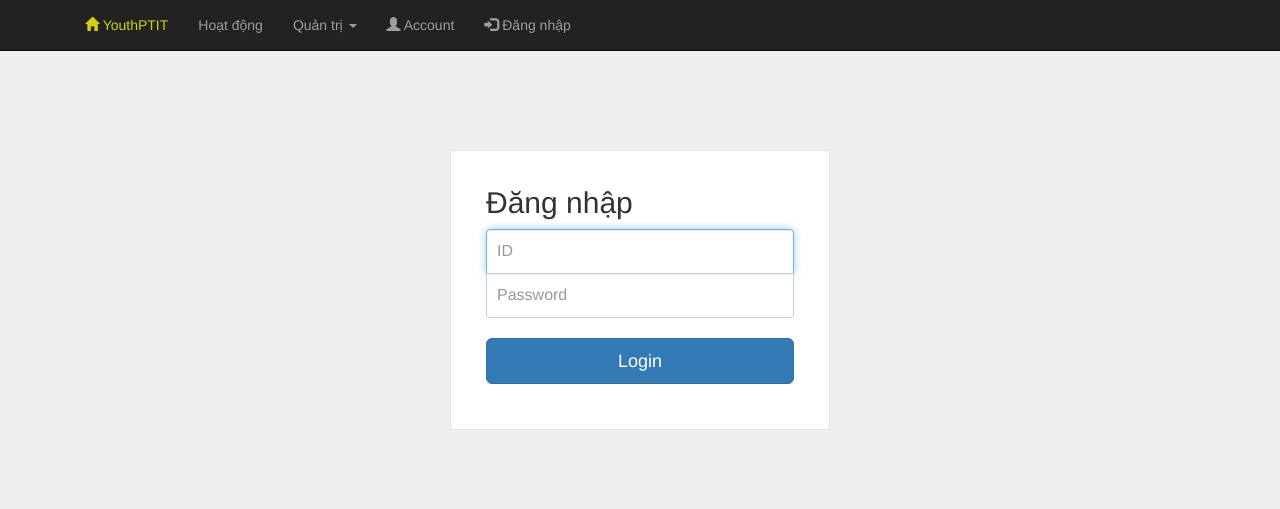
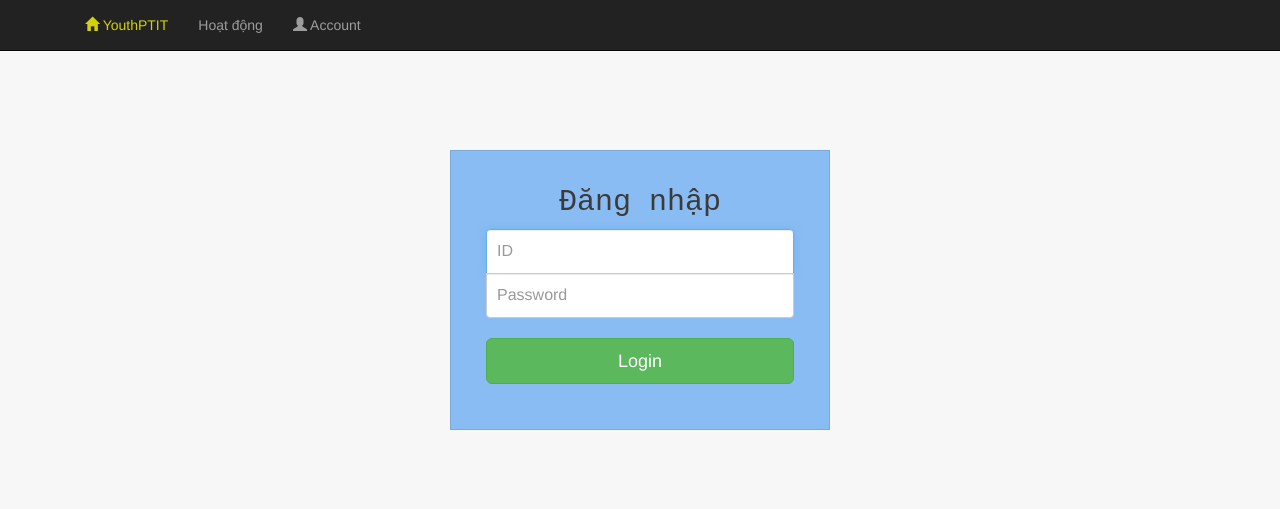
Before and after one commit to Sang2306/YouthUnionManagement, a Django app: page /login/ in a window 1280 px wide. Shown: the top 509 px of the page. Run offline with Django 3.2, Linux system fonts and the light colour scheme; some libraries are stand-ins or nearby versions.

Commit message:
Change template and views

```diff
--- a/home/views.py
+++ b/home/views.py
@@ -16,7 +16,7 @@ def home(request):
         ID = request.session.get('ID')
         user = User.objects.get(user_ID=ID)
         context = {
-            'name': user.name,
+            'user': user,
         }
         return render(request, 'home/index.html', context)
     except (ObjectDoesNotExist, KeyError):
--- a/login/templates/login/login.html
+++ b/login/templates/login/login.html
@@ -2,10 +2,13 @@
 {% block logout_button %} {% endblock logout_button %}
 <!-- tieu de cua trang dang nhap-->
 {% block title %} Login page {% endblock %}
+<!-- Block admin -->
+{% block admin %}
+{% endblock %}
 {% block add_stylesheet %}
 <style>
     .login-status {
-        color: red;
+        color: rgb(255, 255, 255);
     }
 
     .wrapper {
@@ -63,18 +66,20 @@
 {% block content %}
 {% if logged is False or logged is None%}
 <div class="wrapper">
-    <form class="form-signin" action="{% url 'login:login' %}" method="POST">
+    <form style="background-color: #89bcf3; color: rgb(61, 58, 58)" class="form-signin" action="{% url 'login:login' %}"
+        method="POST">
         {% csrf_token %}
-        <h2 class="form-signin-heading">Đăng nhập</h2>
+        <h2 class="form-signin-heading" style="font-family: 'Courier New', Courier, monospace; text-align: center;">Đăng
+            nhập</h2>
         <input type="text" class="form-control" name="ID" placeholder="ID" value="{{ ID }}"
             oninvalid="this.setCustomValidity('Nhập vào MSSV')" oninput="setCustomValidity('')" required=""
             autofocus="" />
         <input type="password" class="form-control" name="password" placeholder="Password"
             oninvalid="this.setCustomValidity('Nhập vào mật khẩu')" required="" oninput="setCustomValidity('')" />
-        <button class="btn btn-lg btn-primary btn-block" type="submit">Login</button>
+        <button class="btn btn-lg btn-success btn-block" type="submit">Login</button>
         <div class="login-status">
-            {% if user_not_found %}<strong> {{ user_not_found }} </strong> {% endif %}
-            {% if login_status is not None %} <strong>{{ login_status }}</strong> {% endif %}
+            {% if user_not_found %}<i> {{ user_not_found }}!</i> {% endif %}
+            {% if login_status is not None %} <i>{{ login_status }}!</i> {% endif %}
         </div>
     </form>
 </div>
--- a/login/views.py
+++ b/login/views.py
@@ -191,9 +191,6 @@ def check_attendance(request):
             # loc danh sach sinh vien co dang ky tham gia hoat dong choosed_activity
             for member in class_member:
                 if choosed_activity in member.activities.all():
-                    # upper case truoc khi render len web
-                    member.user_ID = member.user_ID.upper()
-                    member.name = member.name.upper()
                     members_registered.append(member)
         except KeyError:
             pass
--- a/templates/base.html
+++ b/templates/base.html
@@ -21,9 +21,11 @@
 			});
 		});
 	</script>
+	<!-- {% load staticfiles %} -->
 	<style>
 		body {
-			background-color: #eee;
+			/* background-image: url("{% static 'media/Dingo.png' %}"); */
+			background-color: rgb(247, 247, 247);
 			padding-top: 50px;
 			position: relative;
 		}
@@ -85,17 +87,7 @@
 						</li>
 
 						{% block admin %}
-						<li class="dropdown">
-							<a href="#" class="dropdown-toggle" data-toggle="dropdown" role="button"
-								aria-haspopup="true" aria-expanded="false">Quản trị <span class="caret"></span></a>
-							<ul class="dropdown-menu">
-								<li><a href="{% url 'login:export-xls' %}">Export XLS file</a></li>
-								<li role="separator" class="divider"></li>
-								<li class="{% block check_attendance_active %}  {% endblock %}">
-									<a href="{% url 'login:check-attendance' %}">Điểm danh</a>
-								</li>
-							</ul>
-						</li>
+						<!-- Amdin option here -->
 						{% endblock admin %}
 
 						<li class="{% block personal_info_active %}{% endblock %}">
@@ -107,13 +99,6 @@
 							</a>
 						</li>
 
-						{% block login_button %}
-						<li>
-							<a href="{% url 'login:login' %}"><span class="glyphicon glyphicon-log-in"></span>
-								Đăng nhập
-							</a>
-						</li>
-						{% endblock %}
 						{% block logout_button %}
 						<li>
 							<a href="{% url 'login:exit' %}"><span class="glyphicon glyphicon-log-out"></span>
@@ -131,6 +116,28 @@
 		{% block content %}
 		{% endblock content %}
 	</div>
+	<!-- Small modal Input semester code to export excel file-->
+	<div class="modal fade bd-example-modal-sm" tabindex="-1" role="dialog" aria-labelledby="mySmallModalLabel"
+		aria-hidden="true">
+		<div class="modal-dialog modal-sm">
+			<div class="modal-content">
+				<div class="modal-header">
+					<h4>Nhập học kỳ muốn xuất</h4>
+				</div>
+				<div class="modal-body">
+					<form id="input-semester-form" action="{% url 'login:export-xls' %}" method="GET">
+						<input type="number" placeholder="E.g. 20192" name="semester-code" class="form-control"
+							id="semester-code-input" required>
+					</form>
+				</div>
+				<div class="modal-footer">
+					<button form="input-semester-form" type="submit" value="ok" class="btn btn-success"
+						form="confirm-check" id="ok-button"><span class="glyphicon glyphicon-ok-sign"></span>OK
+					</button>
+				</div>
+			</div>
+		</div>
+	</div>
 	{% block short_script %}
 	<!--Insert nhung doan javascript ngan vao day-->
 	{% endblock %}
```
Also changed, not shown: home/templates/home/index.html (+20 -5 lines), login/templates/login/activities.html (+18 -2 lines), login/templates/login/check-attendance.html (+20 -17 lines), login/templates/login/personal.html (+21 -5 lines).
